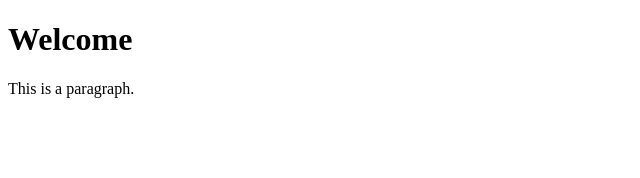
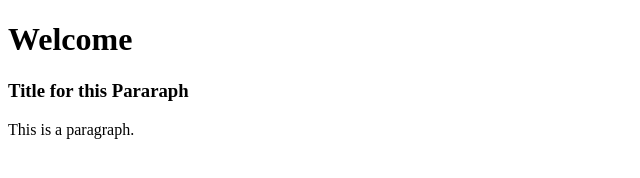
Before and after one commit to ebcastaneda/ericcastaneda, a plain HTML site: page index.html in a window 1280 px wide. Shown: the whole page, without its empty margins (0-640 px from the left). Drawn offline with Linux system fonts and the light colour scheme.

Commit message:
Update index.html

```diff
--- a/index.html
+++ b/index.html
@@ -4,7 +4,9 @@
 
 <h1>Welcome</h1>
 
-<p title="Title for the Paragraph">
+<h3>Title for this Pararaph</h3>
+
+<p title="Mouseover Toottip">
 This is a paragraph.
 </p>
 
```
